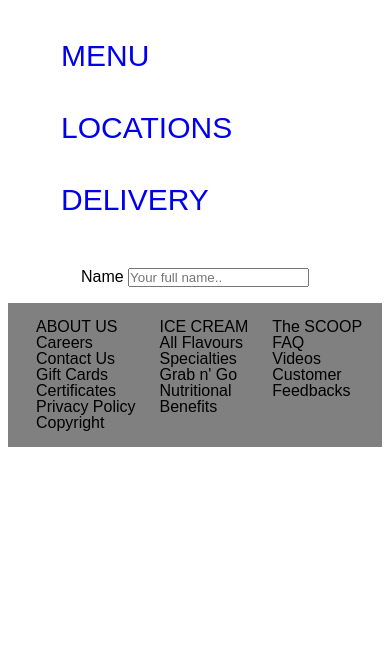
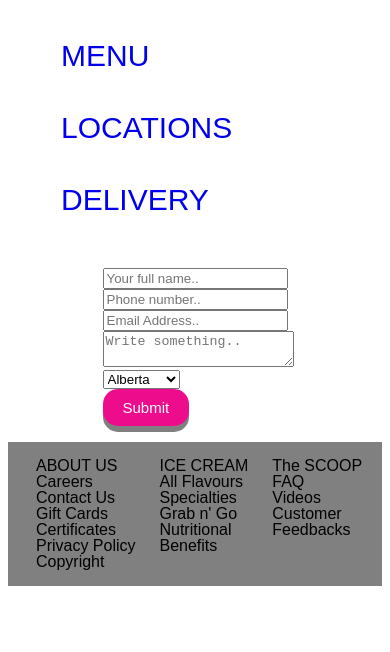
Before and after one commit to oyen0002/oyen0002.github.io, a plain HTML site: page Prototype/location.html in a window 390 px wide. Shown: the part 127-779 px from the top of the page. Drawn offline with Linux system fonts and the light colour scheme.

Commit message:
Sunday Codes

```diff
--- a/Prototype/location.html
+++ b/Prototype/location.html
@@ -45,9 +45,37 @@
 
     <div class="contact">
         <form action="action_page.php">
-            <label for="name"> Name</label>
-            <input type="text" id="name" name="name" placeholder="Your full name..">
+            <div>
+                <label for="name"> Name</label>
+                <input type="text" id="name" name="name" placeholder="Your full name..">
+            </div>
+            <div>
+                <label for="phone"> Phone Number</label>
+                <input type="text" id="phone" name="phone" placeholder="Phone number..">
+            </div>
 
+            <div>
+                <label for="e-mail"> Email Address</label>
+                <input type="text" id="e-mail" name="e-mail" placeholder="Email Address..">
+            </div>
+
+
+            <div>
+                <label for="message">Message</label>
+                <textarea id="subject" name="subject" placeholder="Write something.." style="width:100%"></textarea>
+            </div>
+            <div>
+                <label for="Province">Province</label>
+                <select id="province" name="province">
+                    <option value="alberta">Alberta</option>
+                    <option value="ontairo">Ontario</option>
+                    <option value="Quebec">Quebec</option>
+                    <option value="Manitoba">Manitoba</option>
+                </select>
+            </div>
+            <div>
+                <button class="submit">Submit</button>
+            </div>
         </form>
     </div>
 
--- a/Prototype/style.css
+++ b/Prototype/style.css
@@ -1,22 +1,89 @@
-
 /* http://meyerweb.com/eric/tools/css/reset/
    v2.0 | 20110126
    License: none (public domain)
 */
 
-html, body, div, span, applet, object, iframe,
-h1, h2, h3, h4, h5, h6, p, blockquote, pre,
-a, abbr, acronym, address, big, cite, code,
-del, dfn, em, img, ins, kbd, q, s, samp,
-small, strike, strong, sub, sup, tt, var,
-b, u, i, center,
-dl, dt, dd, ol, ul, li,
-fieldset, form, label, legend,
-table, caption, tbody, tfoot, thead, tr, th, td,
-article, aside, canvas, details, embed,
-figure, figcaption, footer, header, hgroup,
-menu, nav, output, ruby, section, summary,
-time, mark, audio, video {
+html,
+body,
+div,
+span,
+applet,
+object,
+iframe,
+h1,
+h2,
+h3,
+h4,
+h5,
+h6,
+p,
+blockquote,
+pre,
+a,
+abbr,
+acronym,
+address,
+big,
+cite,
+code,
+del,
+dfn,
+em,
+img,
+ins,
+kbd,
+q,
+s,
+samp,
+small,
+strike,
+strong,
+sub,
+sup,
+tt,
+var,
+b,
+u,
+i,
+center,
+dl,
+dt,
+dd,
+ol,
+ul,
+li,
+fieldset,
+form,
+label,
+legend,
+table,
+caption,
+tbody,
+tfoot,
+thead,
+tr,
+th,
+td,
+article,
+aside,
+canvas,
+details,
+embed,
+figure,
+figcaption,
+footer,
+header,
+hgroup,
+menu,
+nav,
+output,
+ruby,
+section,
+summary,
+time,
+mark,
+audio,
+video {
     margin: 0;
     padding: 0;
     border: 0;
@@ -24,63 +91,82 @@ time, mark, audio, video {
     font: inherit;
     vertical-align: baseline;
 }
+
 /* HTML5 display-role reset for older browsers */
-article, aside, details, figcaption, figure,
-footer, header, hgroup, menu, nav, section {
+article,
+aside,
+details,
+figcaption,
+figure,
+footer,
+header,
+hgroup,
+menu,
+nav,
+section {
     display: block;
 }
+
 body {
     line-height: 1;
 }
-ol, ul {
+
+ol,
+ul {
     list-style: none;
 }
-blockquote, q {
+
+blockquote,
+q {
     quotes: none;
 }
-blockquote:before, blockquote:after,
-q:before, q:after {
+
+blockquote:before,
+blockquote:after,
+q:before,
+q:after {
     content: '';
     content: none;
 }
+
 table {
     border-collapse: collapse;
     border-spacing: 0;
 }
 
-body{
+body {
     display: block;
     margin: 8px;
 }
 
-html{
+html {
     background-color: white;
     font-family: Arial, Helvetica, sans-serif;
 }
 
 
-header{
+header {
     display: flex;
     align-items: center;
     border: #ec0c8c;
-    border-style:solid;
-    border-width:10px;
+    border-style: solid;
+    border-width: 10px;
 
 }
 
 
-header img  {
+header img {
     width: 10%;
     height: 10%;
 }
 
-#hlogo{
+#hlogo {
     width: 70%;
     border-radius: 36%;
     padding: 2rem;
 }
 
-nav{
+nav {
     padding: 2rem;
     font-size: 40px;
 
@@ -101,12 +187,13 @@ div.row {
     padding: 5px;
 
 }
-img.nav-img{
+
+img.nav-img {
     border: 5px solid #ec0c8c;
 }
 
 
-.text .span{
+.text .span {
     /* width: 200px; */
     /* display:inline-block; */
     text-align: left;
@@ -122,7 +209,7 @@ div.container {
 }
 
 
-.btn{
+.btn {
     background-color: #ec0c8c;
     color: white;
     border-radius: 5px;
@@ -133,15 +220,16 @@ div.container {
 
 .social-links {
     display: flex;
-    justify-content:center;
+    justify-content: center;
 
 
 }
-div.social-links{
+
+div.social-links {
     padding-bottom: 5px;
 }
 
-div.ftcon{
+div.ftcon {
     display: flex;
     justify-content: space-;
     flex-direction: column;
@@ -150,7 +238,7 @@ flex-direction: column;
 }
 
 
-footer.row{
+footer.row {
     display: flex;
     justify-content: space-around;
     width: 100%;
@@ -158,50 +246,90 @@ footer.row{
     padding: 1rem;
 }
 
-*{margin: 0;
-  padding: 0;}
+label {
+    display: none;
+}
 
 
 
+@media screen and (max-width: 500px) {
 
-  @media screen and (max-width: 500px){
-
-    html, body {
+    html,
+    body {
         overflow-x: hidden;
     }
+
     body {
         position: relative
     }
 
-    div.row{
+    div.row {
         flex-direction: column;
     }
-    .columnn{
+
+    .columnn {
         width: 100%;
     }
 
-    nav{
+    nav {
         padding: 1rem;
         font-size: 30px;
     }
 
-    div.contact{
+    div.contact {
         display: flex;
         flex-direction: row;
-        justify-content:center ;
+        justify-content: center;
+    }
+
+    header.dl {
+        display: flex;
+        align-items: center;
+        border: none;
+
     }
 
 
-    footer.row{
+    footer.row {
         padding: 1rem;
         margin-top: 1rem;
     }
 
+    button.submit {
+        padding: 10px 20px;
+        font-size: 15px;
+        text-align: center;
+        cursor: pointer;
+        outline: none;
+        color: #fff;
+        background-color: #ec0c8c;
+        border: none;
+        border-radius: 15px;
+        box-shadow: 0 6px gray;
+    }
+
+    button.submit:hover {
+        background-color: #3e8e41
+    }
+
+    button.submit:active {
+        background-color: #3e8e41;
+        box-shadow: 0 5px #666;
+        transform: translateY(4px);
+    }
+
+    /* delivery page  style codes below */
+
+      img.nav-img2{
+        height: 100%;
     }
 
 
-@media screen and (min-width: 500px){
-    nav{
+}
+
+
+@media screen and (min-width: 500px) {
+    nav {
         padding: 1rem;
         font-size: 20px;
     }
```
Also changed, not shown: Prototype/delivery.html (+20 -11 lines), Prototype/Images/delivery1acI-unsplash.jpg (added). Lines whose indentation alone changed are shown as unchanged.
